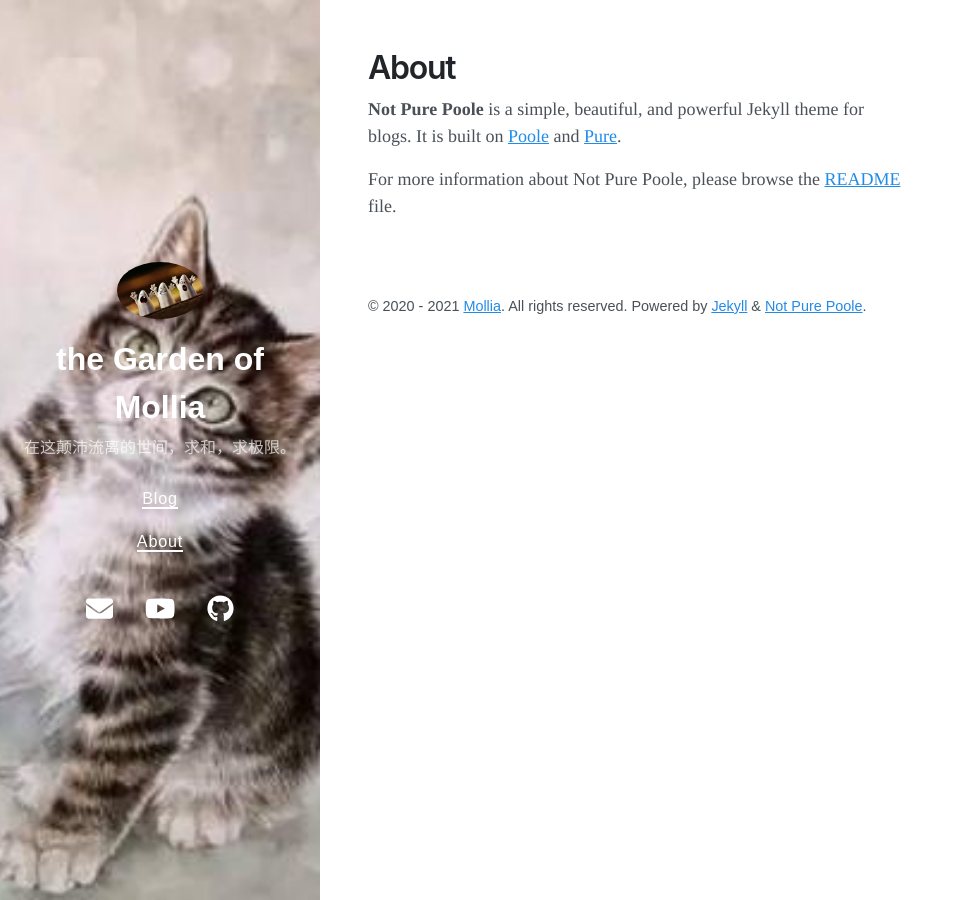
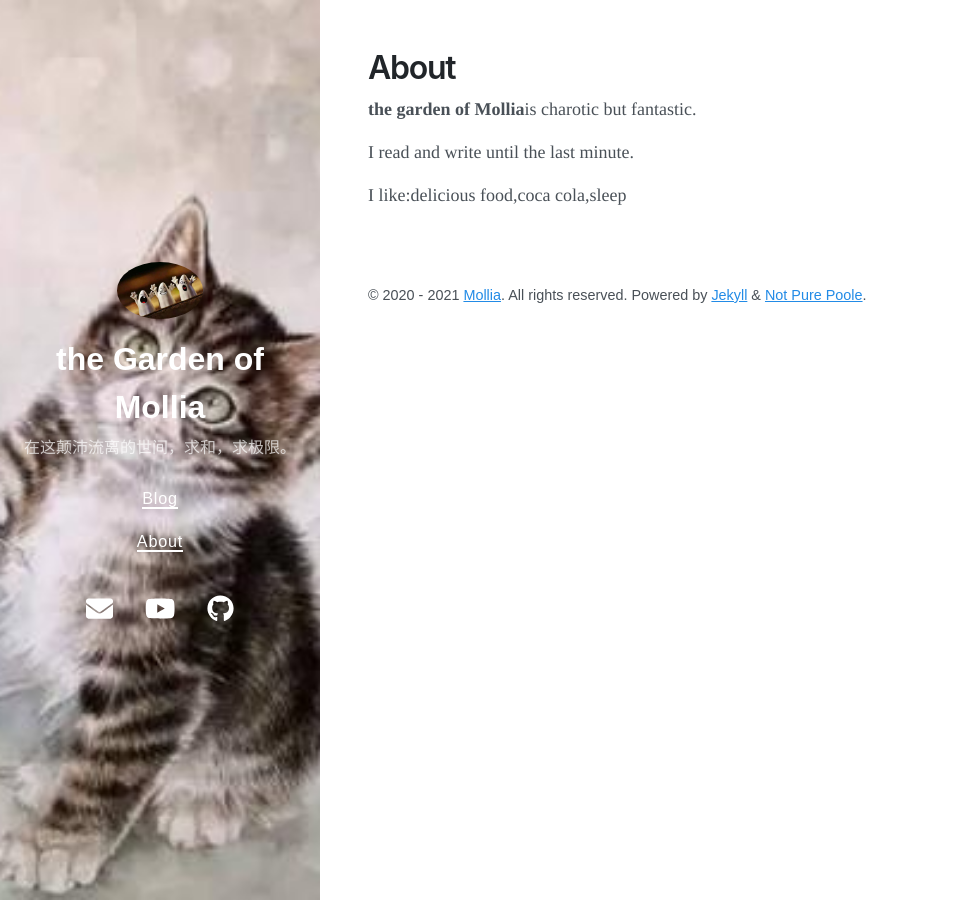
Before and after one commit to Mollia/Mollia.github.io, a Jekyll site: the page built from about.md, in a window 1280 px wide. Shown: the whole page, without its empty margins (0-964 px from the left). Built offline with Jekyll 4.4.1, drawn with Linux system fonts in a browser that asks for light colours; nearby versions of some CDN libraries.

Commit message:
Update about.md

```diff
--- a/about.md
+++ b/about.md
@@ -3,6 +3,12 @@ layout: page
 title: About
 ---
 
-**Not Pure Poole** is a simple, beautiful, and powerful Jekyll theme for blogs. It is built on [Poole](https://github.com/poole/poole) and [Pure](https://purecss.io/).
+**the garden of Mollia**is charotic but fantastic.
 
-For more information about Not Pure Poole, please browse the [README](https://github.com/vszhub/not-pure-poole) file.
+
+
+I read and write until the last minute.
+
+
+
+I like:delicious food,coca cola,sleep
```
